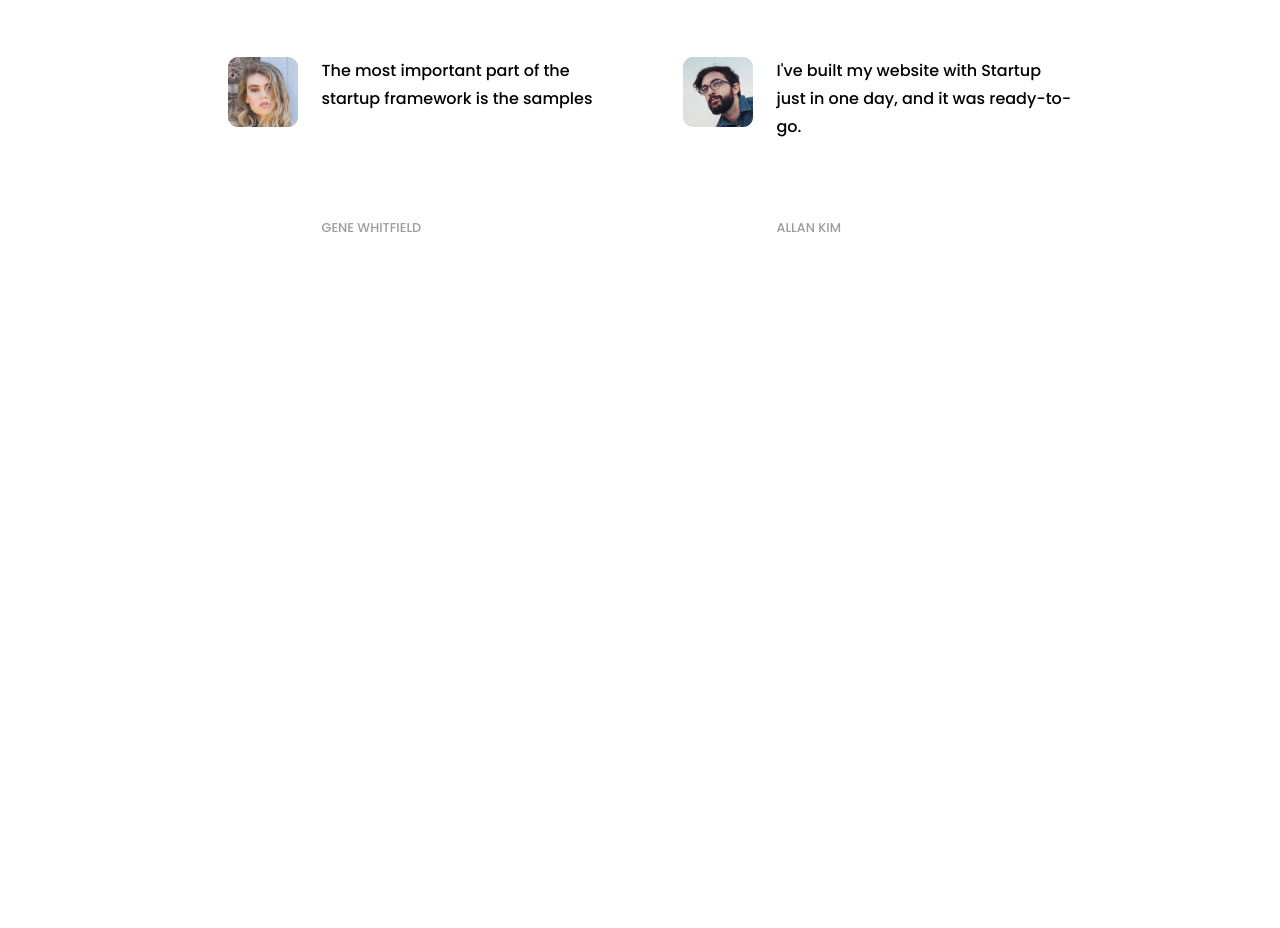
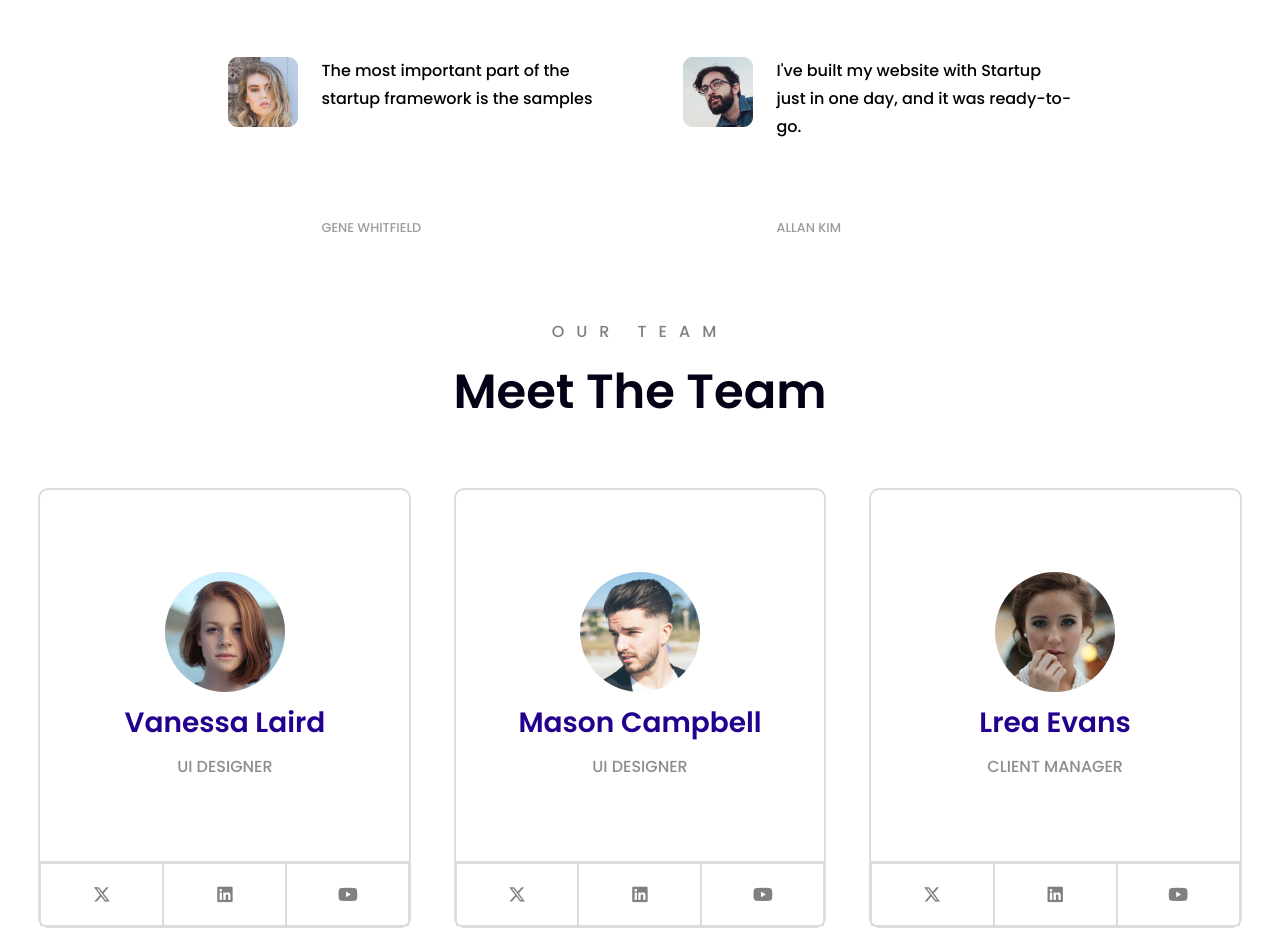
Before and after one commit to ROHIT-SHARMA-WD/Pixlab-web, a plain HTML site: page index.html in a window 1280 px wide. Shown: the part 2374-3302 px from the top of the page. Before the commit the page ends 2631 px from the top, so only its background shows below. Drawn offline with Linux system fonts and the light colour scheme.

Commit message:
complyted section 4

```diff
--- a/index.html
+++ b/index.html
@@ -211,6 +211,67 @@
 
 
 
+
+
+        <!-- /// our team1 section [4] /// -->
+        <div class="ourteam1-section flex">
+            <div class="ourteam1-heading flex">
+                <span class="light-text">our team</span>
+                <h2>meet the team</h2>
+            </div>
+
+            <div class="teams flex">
+                <div class="team1 flex">
+                    <div class="info flex">
+                        <img src="assets/Mask (3).png" alt="">
+                        <h3>vanessa laird</h3>
+                        <span class="light-text">ui designer</span>
+                    </div>
+                    <div class="social-mediy">
+                        <div class="flex"><i class="fa-brands fa-x-twitter"></i></div>
+                        <div class="flex"><i class="fa-brands fa-linkedin"></i></div>
+                        <div class="flex"><i class="fa-brands fa-youtube"></i></div>
+                    </div>
+                </div>
+                <div class="team2">
+                    <div class="info flex">
+                        <img src="assets/Userpic (1).png" alt="">
+                        <h3>mason campbell</h3>
+                        <span class="light-text">ui designer</span>
+                    </div>
+                    <div class="social-mediy">
+                        <div class="flex"><i class="fa-brands fa-x-twitter"></i></div>
+                        <div class="flex"><i class="fa-brands fa-linkedin"></i></div>
+                        <div class="flex"><i class="fa-brands fa-youtube"></i></div>
+                    </div>
+                </div>
+                <div class="team3">
+                    <div class="info flex">
+                        <img src="assets/Userpic (2).png" alt="">
+                        <h3>lrea evans</h3>
+                        <span class="light-text">client manager</span>
+                    </div>
+                    <div class="social-mediy">
+                        <div class="flex"><i class="fa-brands fa-x-twitter"></i></div>
+                        <div class="flex"><i class="fa-brands fa-linkedin"></i></div>
+                        <div class="flex"><i class="fa-brands fa-youtube"></i></div>
+                    </div>
+                </div>
+            </div>
+
+        </div>
+        <!-- /// our team1 section [4] ended hear /// -->
+
+
+
+
+
+
+
+
+        <!-- /// our team2 section [5] /// -->
+        <!-- /// our team2 section [5] ended hear /// -->
+
     </div>
 </body>
 
--- a/style.css
+++ b/style.css
@@ -165,6 +165,7 @@ nav ul li a {
 /* /// hero section [1]  /// */
 .main .hero-section {
   padding: var(--pading);
+  margin: 0 auto;
   width: 100%;
   height: 80vh;
 }
@@ -278,6 +279,7 @@ h5>span {
   height: fit-content;
   flex-direction: column;
   gap: 80px;
+  margin: 0 auto;
 }
 
 /* service-heading */
@@ -422,4 +424,80 @@ h5>span {
   bottom: 20px;
 }
 
-/* /// testmonials section [2] ended hear /// */
+/* /// testmonials section [3] ended hear /// */
+
+
+
+
+
+
+
+
+/* /// our team1 section [4] /// */
+  .ourteam1-section{
+    padding: var(--pading);
+    width: 100%;
+    flex-direction: column;
+    gap: 60px;
+    margin-top: 30px;
+  }
+  .ourteam1-section .ourteam1-heading{
+    width: 100%;
+    flex-direction: column;
+    justify-content: end;
+    padding-top: 2rem;
+  }
+  .ourteam1-section .teams{
+    width: 100%;
+    justify-content: space-between;
+  }
+  .ourteam1-section .teams>div{
+    width: 31%;
+    height: 55vh;
+    border:2px solid gainsboro;
+    border-radius: 10px;
+    flex-direction: column;
+  }
+  .ourteam1-section .teams>div>.info{
+    width: 100%;
+    height: 85%;
+    flex-direction: column;
+    gap: 10px;
+  }
+  .ourteam1-section .teams>div>.info h3{
+    color: #24008f;
+    font-size: 3.5vh;
+  }
+  .ourteam1-section .teams>div>.info span{
+    letter-spacing: 0;
+    color: #8d8d8d;
+  }
+  .ourteam1-section .teams>div>.social-mediy{
+    width: 100%;
+    height: 15%;
+    display: grid;
+    grid-template-rows:1fr;
+    grid-template-columns:1fr 1fr 1fr;
+    border-top:2px solid gainsboro ;
+    border-bottom-left-radius: 10px;
+    border-bottom-right-radius: 10px;
+  }
+  .ourteam1-section .teams>div>.social-mediy div{
+    border: 1px solid gainsboro;
+  }
+  .ourteam1-section .teams>div>.social-mediy div i{
+    color:grey;
+    font-size:1.1rem ;
+  }
+
+/* /// our team1 section [4] ended hear /// */
+
+
+
+
+
+
+
+
+/* /// our team2 section [5] /// */
+/* /// our team2 section [5] ended hear /// */
```
